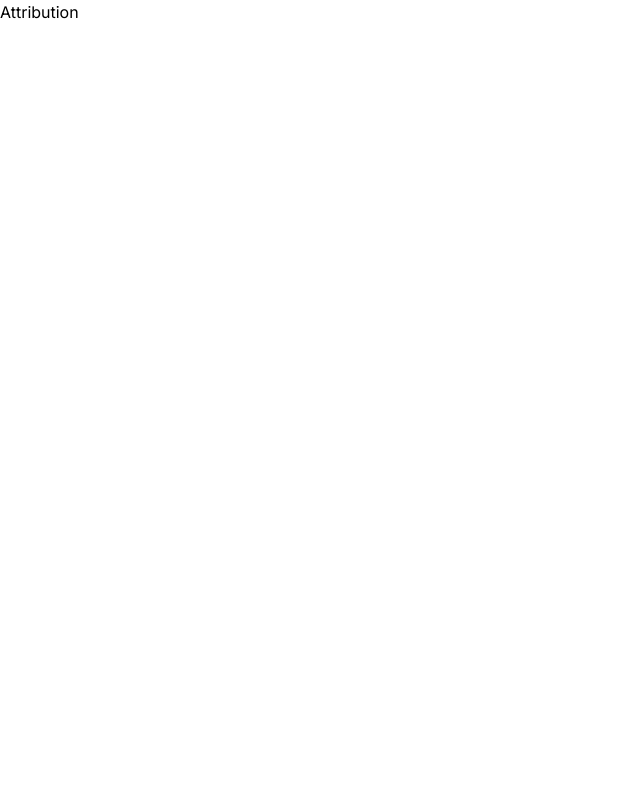
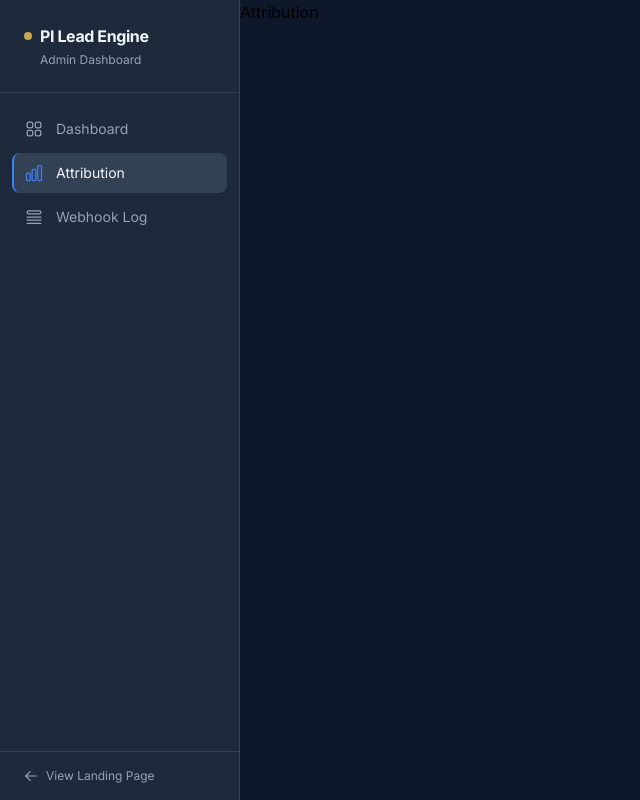
Before and after one commit to Smailiali/PI-Lead-Engine, a Next.js app: page /admin/attribution in a window 1280 px wide. Shown: the whole page, without its empty margins (0-640 px from the left). Built offline with nearby package versions, Linux system fonts and the light colour scheme.

Commit message:
step 16: add admin layout and sidebar with mobile drawer

```diff
--- a/src/app/admin/layout.tsx
+++ b/src/app/admin/layout.tsx
@@ -1,4 +1,16 @@
-// Admin layout — see Step 16 for full implementation
+import AdminSidebar from '@/components/admin/AdminSidebar'
+
+export const metadata = {
+  title: 'Admin | PI Lead Engine',
+}
+
 export default function AdminLayout({ children }: { children: React.ReactNode }) {
-  return <div>{children}</div>;
+  return (
+    <div className="min-h-screen bg-admin-bg flex flex-col lg:flex-row font-sans">
+      <AdminSidebar />
+      <main className="flex-1 min-w-0 overflow-auto">
+        {children}
+      </main>
+    </div>
+  )
 }
--- a/src/components/admin/AdminSidebar.tsx
+++ b/src/components/admin/AdminSidebar.tsx
@@ -1 +1,148 @@
-// Admin sidebar — see Step 16 for full implementation
+'use client'
+
+import { useState } from 'react'
+import Link from 'next/link'
+import { usePathname } from 'next/navigation'
+
+const NAV_LINKS = [
+  {
+    href: '/admin',
+    label: 'Dashboard',
+    icon: (
+      <svg className="w-5 h-5" fill="none" viewBox="0 0 24 24" stroke="currentColor" strokeWidth={1.5}>
+        <path strokeLinecap="round" strokeLinejoin="round" d="M3.75 6A2.25 2.25 0 016 3.75h2.25A2.25 2.25 0 0110.5 6v2.25a2.25 2.25 0 01-2.25 2.25H6a2.25 2.25 0 01-2.25-2.25V6zM3.75 15.75A2.25 2.25 0 016 13.5h2.25a2.25 2.25 0 012.25 2.25V18a2.25 2.25 0 01-2.25 2.25H6A2.25 2.25 0 013.75 18v-2.25zM13.5 6a2.25 2.25 0 012.25-2.25H18A2.25 2.25 0 0120.25 6v2.25A2.25 2.25 0 0118 10.5h-2.25a2.25 2.25 0 01-2.25-2.25V6zM13.5 15.75a2.25 2.25 0 012.25-2.25H18a2.25 2.25 0 012.25 2.25V18A2.25 2.25 0 0118 20.25h-2.25A2.25 2.25 0 0113.5 18v-2.25z" />
+      </svg>
+    ),
+  },
+  {
+    href: '/admin/attribution',
+    label: 'Attribution',
+    icon: (
+      <svg className="w-5 h-5" fill="none" viewBox="0 0 24 24" stroke="currentColor" strokeWidth={1.5}>
+        <path strokeLinecap="round" strokeLinejoin="round" d="M3 13.125C3 12.504 3.504 12 4.125 12h2.25c.621 0 1.125.504 1.125 1.125v6.75C7.5 20.496 6.996 21 6.375 21h-2.25A1.125 1.125 0 013 19.875v-6.75zM9.75 8.625c0-.621.504-1.125 1.125-1.125h2.25c.621 0 1.125.504 1.125 1.125v11.25c0 .621-.504 1.125-1.125 1.125h-2.25a1.125 1.125 0 01-1.125-1.125V8.625zM16.5 4.125c0-.621.504-1.125 1.125-1.125h2.25C20.496 3 21 3.504 21 4.125v15.75c0 .621-.504 1.125-1.125 1.125h-2.25a1.125 1.125 0 01-1.125-1.125V4.125z" />
+      </svg>
+    ),
+  },
+  {
+    href: '/admin/webhook-log',
+    label: 'Webhook Log',
+    icon: (
+      <svg className="w-5 h-5" fill="none" viewBox="0 0 24 24" stroke="currentColor" strokeWidth={1.5}>
+        <path strokeLinecap="round" strokeLinejoin="round" d="M3.75 12h16.5m-16.5 3.75h16.5M3.75 19.5h16.5M5.625 4.5h12.75a1.875 1.875 0 010 3.75H5.625a1.875 1.875 0 010-3.75z" />
+      </svg>
+    ),
+  },
+]
+
+export default function AdminSidebar() {
+  const pathname = usePathname()
+  const [mobileOpen, setMobileOpen] = useState(false)
+
+  function isActive(href: string) {
+    if (href === '/admin') return pathname === '/admin'
+    return pathname.startsWith(href)
+  }
+
+  const sidebarContent = (
+    <div className="flex flex-col h-full">
+      {/* Logo */}
+      <div className="px-6 py-6 border-b border-admin-border flex-shrink-0">
+        <Link
+          href="/admin"
+          className="flex items-center gap-2"
+          onClick={() => setMobileOpen(false)}
+        >
+          <span className="w-2 h-2 rounded-full bg-gold flex-shrink-0" />
+          <span className="font-sans font-bold text-admin-text text-base tracking-tight">
+            PI Lead Engine
+          </span>
+        </Link>
+        <p className="font-sans text-xs text-admin-muted mt-1 pl-4">Admin Dashboard</p>
+      </div>
+
+      {/* Nav */}
+      <nav className="flex-1 px-3 py-4 flex flex-col gap-1">
+        {NAV_LINKS.map(({ href, label, icon }) => {
+          const active = isActive(href)
+          return (
+            <Link
+              key={href}
+              href={href}
+              onClick={() => setMobileOpen(false)}
+              className={`
+                flex items-center gap-3 px-3 py-2.5 rounded-lg
+                font-sans text-sm transition-all duration-150
+                ${
+                  active
+                    ? 'bg-admin-border text-admin-text border-l-2 border-admin-blue pl-[10px]'
+                    : 'text-admin-muted hover:text-admin-text hover:bg-white/5 border-l-2 border-transparent pl-[10px]'
+                }
+              `}
+            >
+              <span className={active ? 'text-admin-blue' : 'text-admin-muted'}>{icon}</span>
+              {label}
+            </Link>
+          )
+        })}
+      </nav>
+
+      {/* Footer */}
+      <div className="px-6 py-4 border-t border-admin-border flex-shrink-0">
+        <Link
+          href="/"
+          className="font-sans text-xs text-admin-muted hover:text-admin-text transition-colors duration-150 flex items-center gap-2"
+        >
+          <svg className="w-3.5 h-3.5" fill="none" viewBox="0 0 24 24" stroke="currentColor" strokeWidth={2}>
+            <path strokeLinecap="round" strokeLinejoin="round" d="M10.5 19.5L3 12m0 0l7.5-7.5M3 12h18" />
+          </svg>
+          View Landing Page
+        </Link>
+      </div>
+    </div>
+  )
+
+  return (
+    <>
+      {/* Desktop sidebar */}
+      <aside className="hidden lg:flex flex-col w-60 flex-shrink-0 bg-admin-card border-r border-admin-border h-screen sticky top-0">
+        {sidebarContent}
+      </aside>
+
+      {/* Mobile top bar */}
+      <div className="lg:hidden flex items-center justify-between px-4 py-3 bg-admin-card border-b border-admin-border sticky top-0 z-40">
+        <Link href="/admin" className="flex items-center gap-2">
+          <span className="w-2 h-2 rounded-full bg-gold" />
+          <span className="font-sans font-bold text-admin-text text-sm">PI Lead Engine</span>
+        </Link>
+        <button
+          onClick={() => setMobileOpen((o) => !o)}
+          className="p-2 rounded-lg text-admin-muted hover:text-admin-text hover:bg-white/5 transition-colors"
+          aria-label="Toggle menu"
+        >
+          {mobileOpen ? (
+            <svg className="w-5 h-5" fill="none" viewBox="0 0 24 24" stroke="currentColor" strokeWidth={2}>
+              <path strokeLinecap="round" strokeLinejoin="round" d="M6 18L18 6M6 6l12 12" />
+            </svg>
+          ) : (
+            <svg className="w-5 h-5" fill="none" viewBox="0 0 24 24" stroke="currentColor" strokeWidth={2}>
+              <path strokeLinecap="round" strokeLinejoin="round" d="M3.75 6.75h16.5M3.75 12h16.5m-16.5 5.25h16.5" />
+            </svg>
+          )}
+        </button>
+      </div>
+
+      {/* Mobile drawer */}
+      {mobileOpen && (
+        <>
+          <div
+            className="lg:hidden fixed inset-0 z-30 bg-black/50"
+            onClick={() => setMobileOpen(false)}
+          />
+          <aside className="lg:hidden fixed top-0 left-0 z-40 w-64 h-full bg-admin-card border-r border-admin-border">
+            {sidebarContent}
+          </aside>
+        </>
+      )}
+    </>
+  )
+}
```
